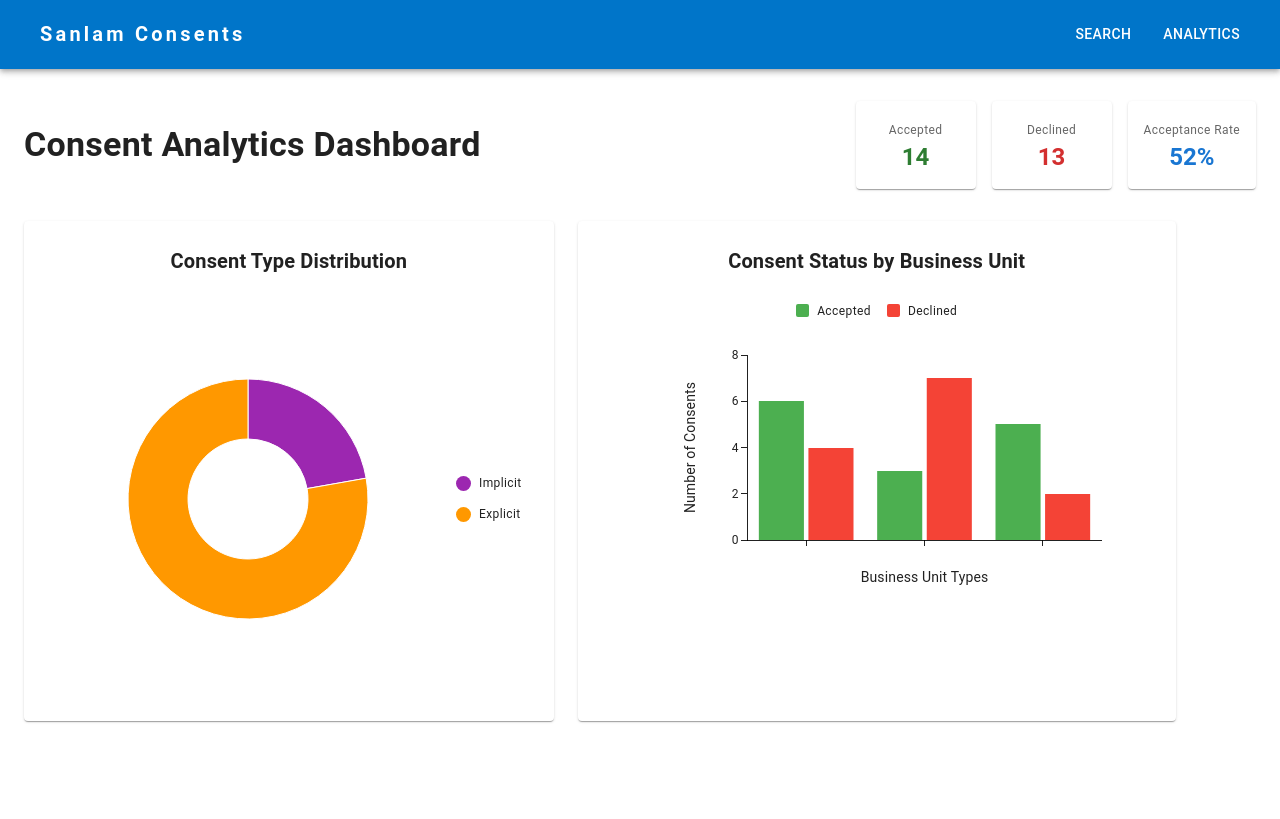
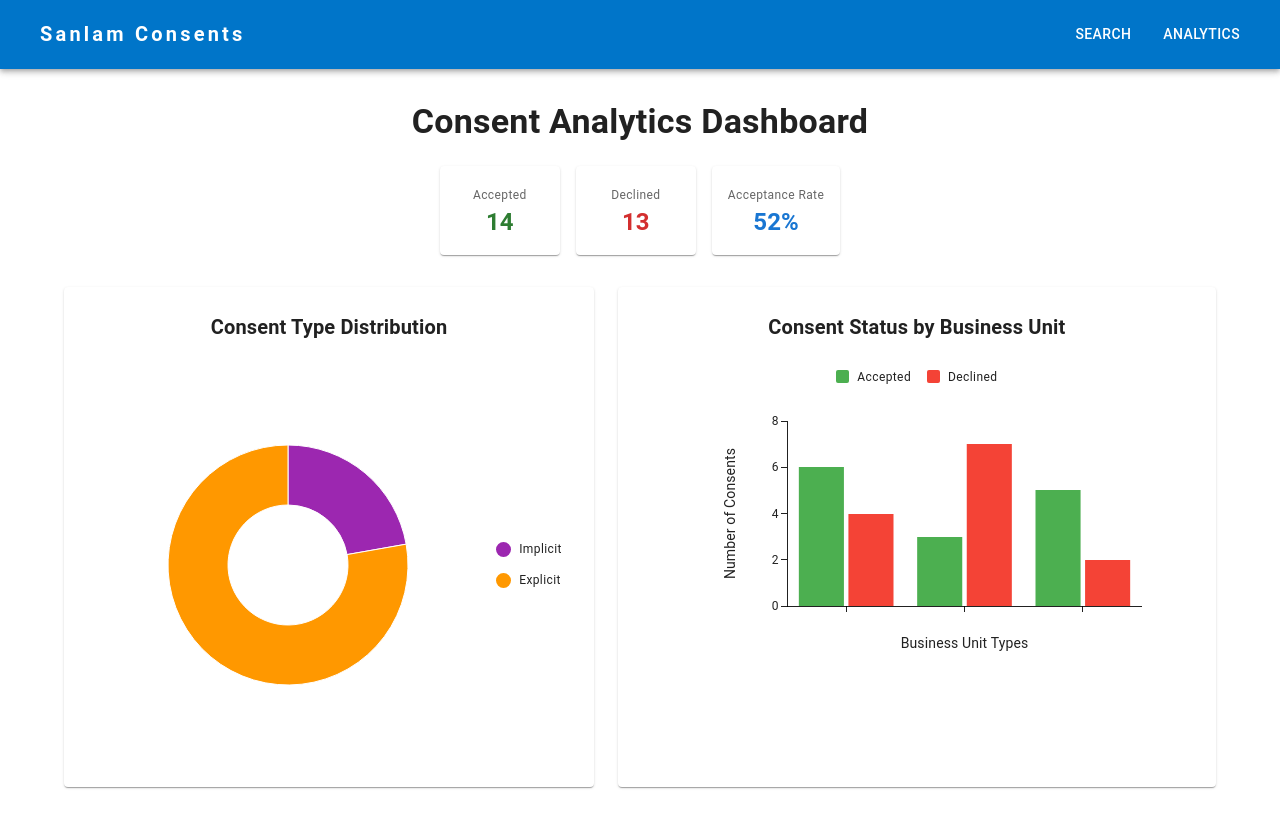
Before and after one commit to Chleo-Smith/Customer-Consent-Management-UIpractice, a React (Create React App) app: page /analytics in a window 1280 px wide. Built offline with nearby package versions, Linux system fonts and the light colour scheme; data requests are answered from the project's data file; some icons are missing.

Commit message:
center items on screen

```diff
--- a/src/pages/Analytics.js
+++ b/src/pages/Analytics.js
@@ -21,11 +21,13 @@ export function Analytics() {
   const [loading, setLoading] = useState(true);
   const [analyticsData, setAnalyticsData] = useState({
     businessUnitData: [],
+    contactMethodData: [],
     totalAccepted: 0,
     totalDeclined: 0,
     totalConsents: 0,
     implicitCount: 0,
     explicitCount: 0,
+    mostPreferredMethod: "",
   });
 
   useEffect(() => {
@@ -39,6 +41,7 @@ export function Analytics() {
 
         // Process the data to create analytics
         const businessUnitStats = {};
+        const contactMethodStats = {};
         let totalAccepted = 0;
         let totalDeclined = 0;
         let totalConsents = 0;
@@ -60,6 +63,18 @@ export function Analytics() {
             bu.consents.forEach((c) => {
               totalConsents++;
 
+              // Track contact method statistics
+              if (!contactMethodStats[c.contactMethod]) {
+                contactMethodStats[c.contactMethod] = {
+                  contactMethod: c.contactMethod.replace("_", " ").toLowerCase().replace(/\b\w/g, l => l.toUpperCase()),
+                  accepted: 0,
+                  declined: 0,
+                  total: 0,
+                };
+              }
+
+              contactMethodStats[c.contactMethod].total++;
+
               // Count status types
               if (c.statusType === "IMPLICIT") {
                 implicitCount++;
@@ -70,9 +85,11 @@ export function Analytics() {
               // Count accepted/declined
               if (c.status === "ACCEPTED") {
                 businessUnitStats[businessUnit].accepted++;
+                contactMethodStats[c.contactMethod].accepted++;
                 totalAccepted++;
               } else if (c.status === "DECLINED") {
                 businessUnitStats[businessUnit].declined++;
+                contactMethodStats[c.contactMethod].declined++;
                 totalDeclined++;
               }
             });
@@ -80,6 +97,21 @@ export function Analytics() {
         });
 
         const businessUnitData = Object.values(businessUnitStats);
+        const contactMethodData = Object.values(contactMethodStats);
+
+        // Find most preferred contact method (highest acceptance rate)
+        let mostPreferredMethod = "";
+        let highestAcceptanceRate = 0;
+
+        contactMethodData.forEach((method) => {
+          if (method.total > 0) {
+            const acceptanceRate = (method.accepted / method.total) * 100;
+            if (acceptanceRate > highestAcceptanceRate) {
+              highestAcceptanceRate = acceptanceRate;
+              mostPreferredMethod = method.contactMethod;
+            }
+          }
+        });
 
         setAnalyticsData({
           businessUnitData,
@@ -131,19 +163,24 @@ export function Analytics() {
       <Box
         sx={{
           display: "flex",
+          flexDirection: "column",
           alignItems: "center",
-          justifyContent: "space-between",
           mb: 4,
         }}
       >
-        <Typography variant="h4" sx={{ fontWeight: "bold" }}>
+        <Typography
+          variant="h4"
+          sx={{ fontWeight: "bold", mb: 3, textAlign: "center" }}
+        >
           Consent Analytics Dashboard
         </Typography>
 
         {/* Summary Cards in Header */}
-        <Box sx={{ display: "flex", gap: 2 }}>
+        <Box sx={{ display: "flex", gap: 2, justifyContent: "center" }}>
           <Card sx={{ minWidth: 120 }}>
-            <CardContent sx={{ p: 2, "&:last-child": { pb: 2 } }}>
+            <CardContent
+              sx={{ p: 2, "&:last-child": { pb: 2 }, textAlign: "center" }}
+            >
               <Typography color="textSecondary" gutterBottom variant="caption">
                 Accepted
               </Typography>
@@ -158,7 +195,9 @@ export function Analytics() {
           </Card>
 
           <Card sx={{ minWidth: 120 }}>
-            <CardContent sx={{ p: 2, "&:last-child": { pb: 2 } }}>
+            <CardContent
+              sx={{ p: 2, "&:last-child": { pb: 2 }, textAlign: "center" }}
+            >
               <Typography color="textSecondary" gutterBottom variant="caption">
                 Declined
               </Typography>
@@ -173,7 +212,9 @@ export function Analytics() {
           </Card>
 
           <Card sx={{ minWidth: 120 }}>
-            <CardContent sx={{ p: 2, "&:last-child": { pb: 2 } }}>
+            <CardContent
+              sx={{ p: 2, "&:last-child": { pb: 2 }, textAlign: "center" }}
+            >
               <Typography color="textSecondary" gutterBottom variant="caption">
                 Acceptance Rate
               </Typography>
@@ -189,7 +230,7 @@ export function Analytics() {
         </Box>
       </Box>
 
-      <Grid container spacing={3}>
+      <Grid container spacing={3} sx={{ justifyContent: "center" }}>
         {/* Pie Chart - Left Side */}
         <Grid item xs={12} md={6}>
           <Paper
```
